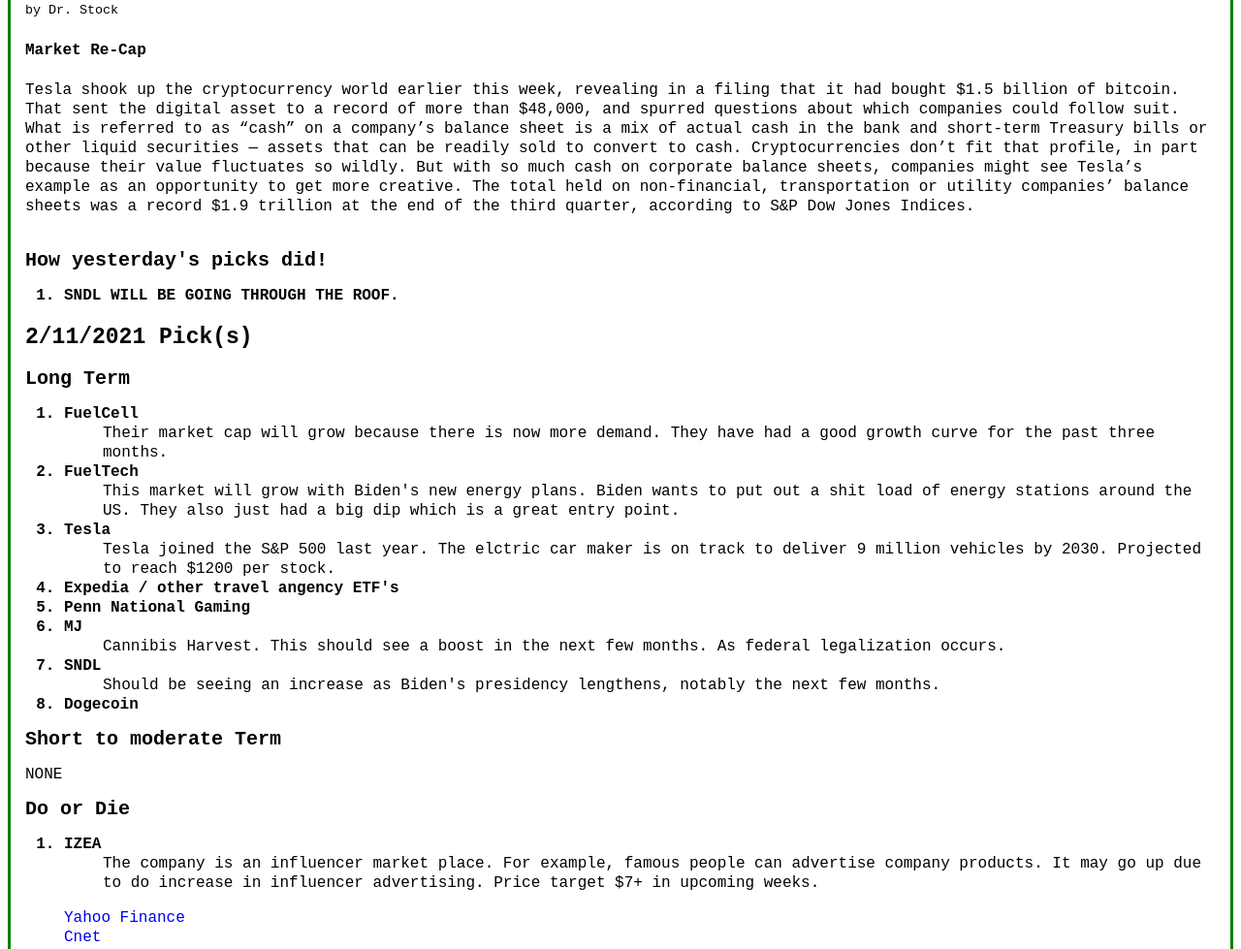
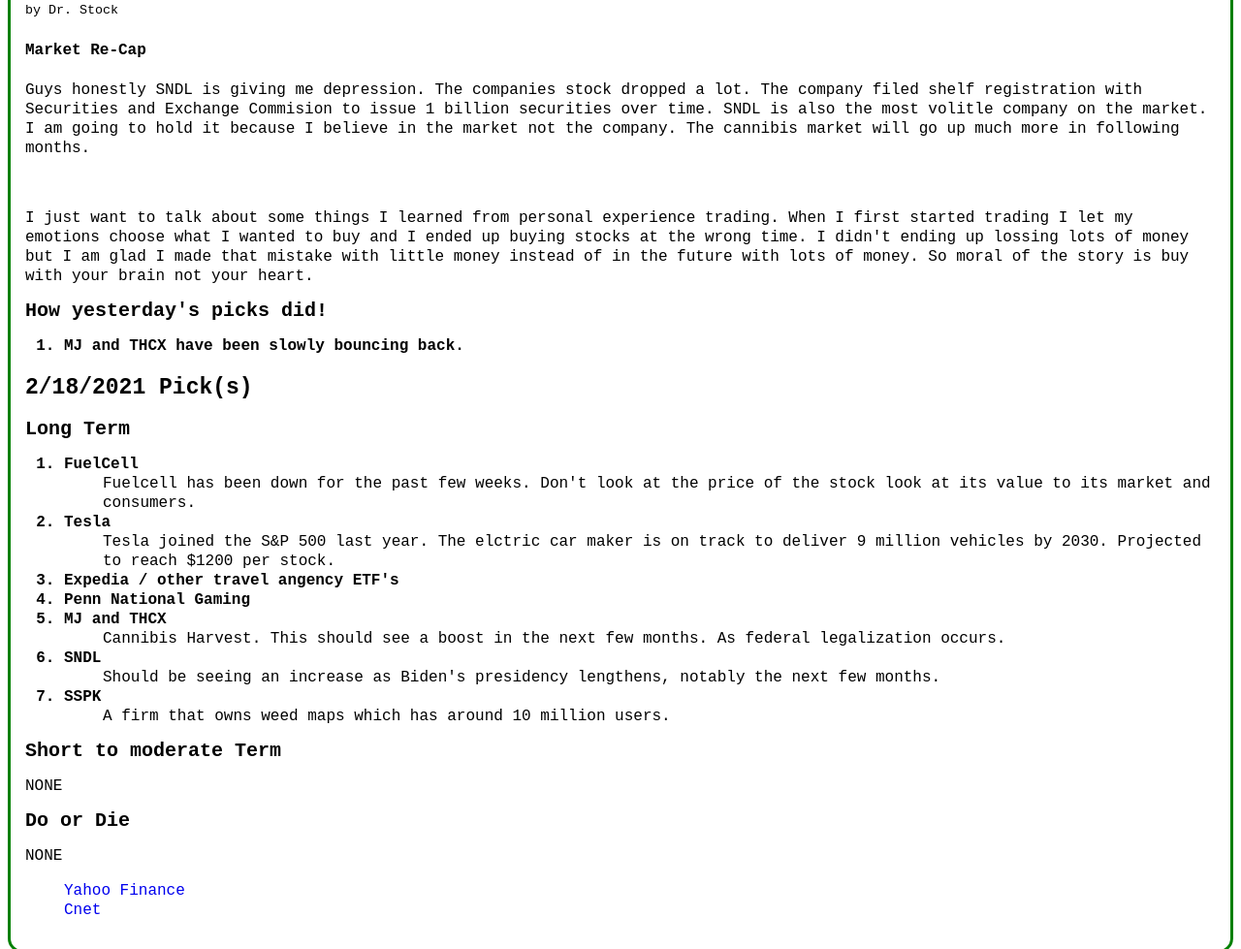
Before and after one commit to DrStockies/DrStockies.github.io, a plain HTML site: page index.html in a window 1280 px wide. Shown: the part 182-1161 px from the top of the page at 97% size. Drawn offline with Linux system fonts and the light colour scheme.

Commit message:
Add files via upload

```diff
--- a/index.html
+++ b/index.html
@@ -9,6 +9,67 @@
 	<h1 id="mainHeader">Dr. Stock's News and Daily Picks</h1>
 </header>
 <section>
+
+	<article class="article">
+
+		<h2>February 2/18/2021</h2>
+		<small>by Dr. Stock</small>
+		<h4>Market Re-Cap</h4>
+
+		<p>Guys honestly SNDL is giving me depression. The companies stock dropped a lot. The company filed shelf registration with Securities and Exchange Commision to issue 1 billion securities over time. SNDL is also the most volitle company on the market. I am going to hold it because I believe in the market not the company. The cannibis market will go up much more in following months.</p>
+		<br>
+		<p>I just want to talk about some things I learned from personal experience trading. When I first started trading I let my emotions choose what I wanted to buy and I ended up buying stocks at the wrong time. I didn't ending up lossing lots of money but I am glad I made that mistake with little money instead of in the future with lots of money. So moral of the story is buy with your brain not your heart.</p>
+		<header>How yesterday's picks did!</header>
+		<ol>
+			<li>MJ and THCX have been slowly bouncing back.</li>
+		</ol>
+
+
+
+
+
+
+		<h3 class="TPs">2/18/2021 Pick(s)</h3>
+		<header>Long Term</header>
+		<ol>
+			<li>FuelCell</li>
+			<ul>
+				Fuelcell has been down for the past few weeks. Don't look at the price of the stock look at its value to its market and consumers.
+			</ul>
+			<li>Tesla</li>
+			<ul> Tesla joined the S&P 500 last year. The elctric car maker is on track to deliver 9 million vehicles by 2030. Projected to reach $1200 per stock.</ul>
+			<li>Expedia / other travel angency ETF's</li>
+			<li>Penn National Gaming</li>
+			<li>MJ and THCX</li>
+			<ul>
+				Cannibis Harvest. This should see a boost in the next few months. As federal legalization occurs.
+			</ul>
+			<li>SNDL</li>
+			<ul>
+				Should be seeing an increase as Biden's presidency lengthens, notably the next few months.
+			</ul>
+			<li>SSPK</li>
+			<ul>
+				A firm that owns weed maps which has around 10 million users.
+			</ul>
+		</ol>
+		<header>Short to moderate Term</header>
+
+		<p>NONE</p>
+
+		<header>Do or Die</header>
+		<p>NONE</p>
+
+		<ul>
+			<a href="https://finance.yahoo.com/" target="_blank">Yahoo Finance</a>
+			<br>
+			<a href="https://www.cnet.com/" target="_blank">Cnet</a>
+		</ul>
+
+	</article>
+
+
+	<br>
 
 	<article class="article">
 
```
